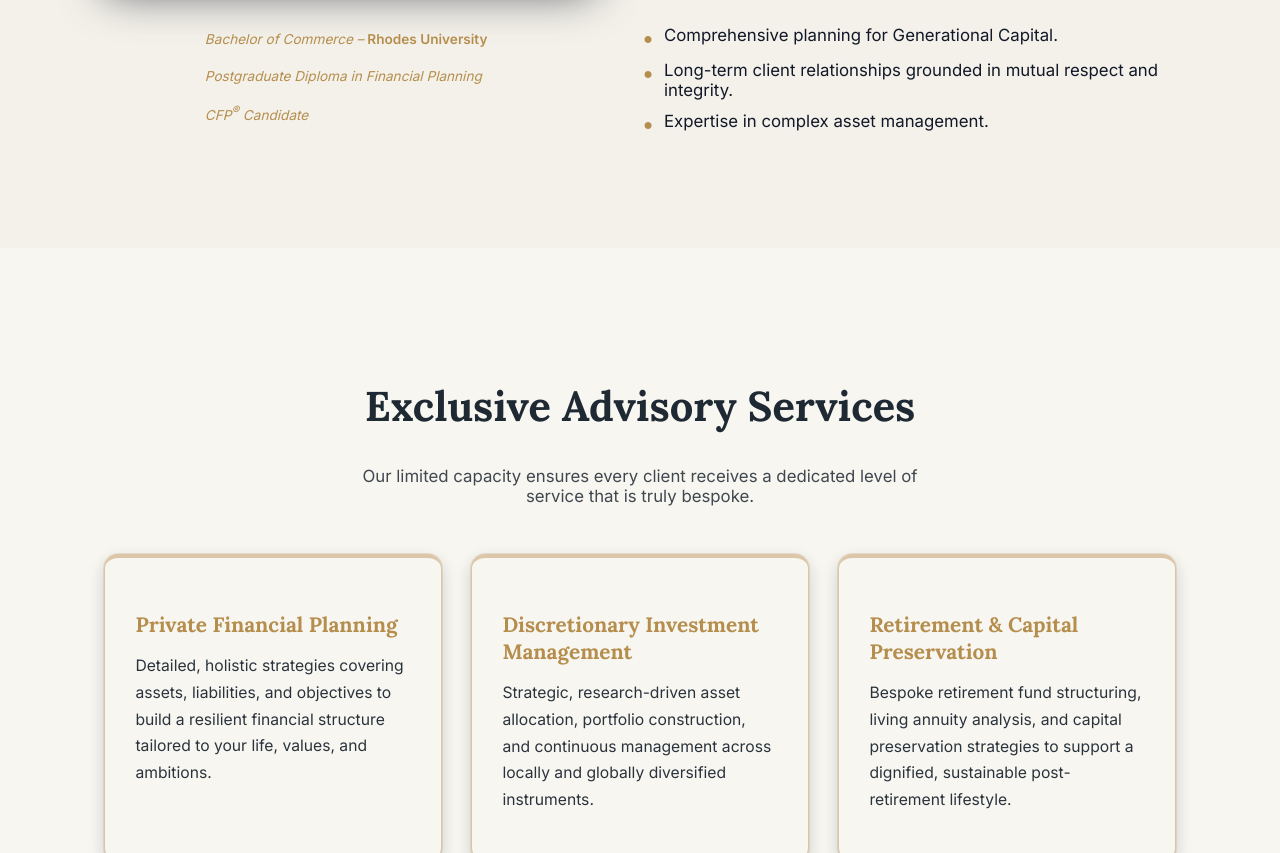
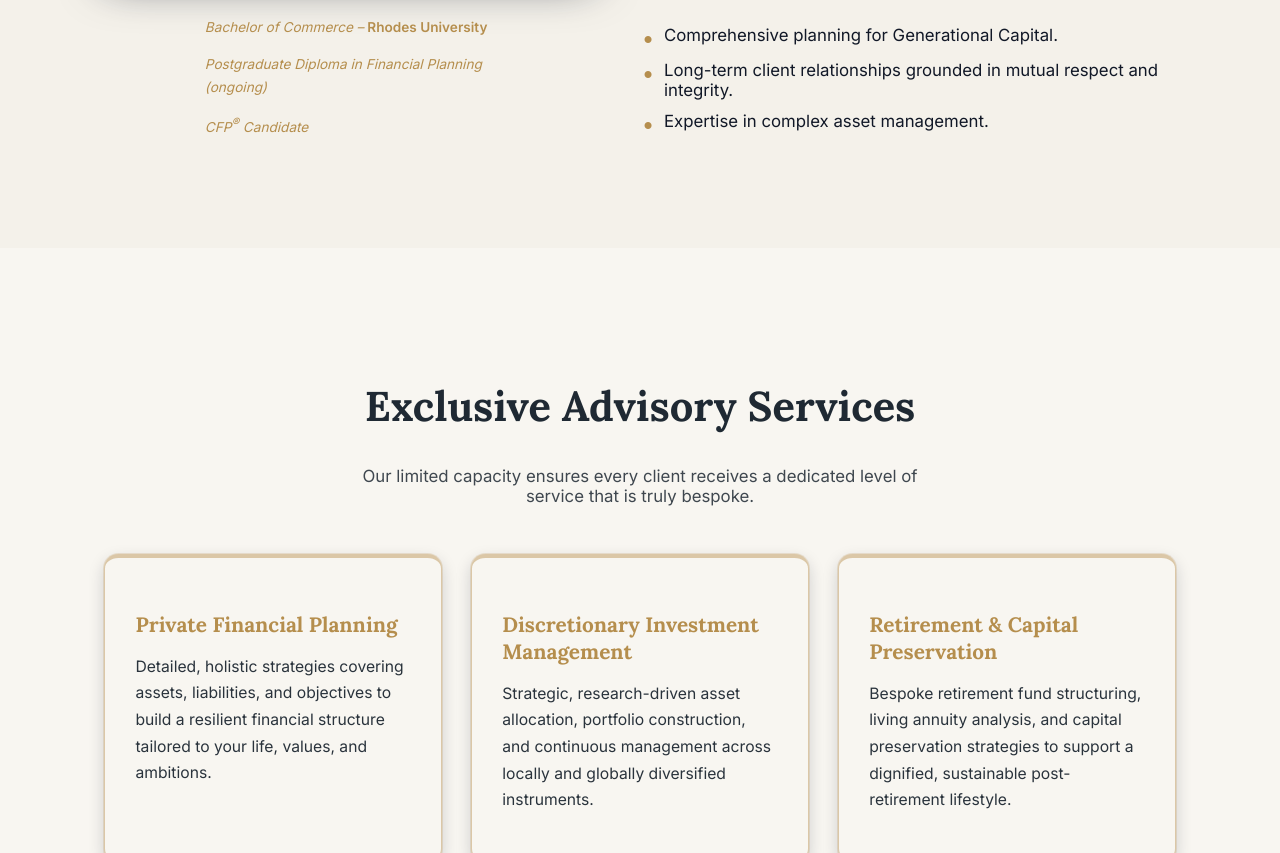
Before and after one commit to Dateh7/CACapitalStatic, a website built with webpack: page index.html in a window 1280 px wide. Shown: the part 1417-2270 px from the top of the page. Built offline with nearby package versions, Linux system fonts and the light colour scheme.

Commit message:
Qualifications correction

```diff
--- a/index.html
+++ b/index.html
@@ -913,7 +913,7 @@
 
       <div class="qualifications" data-aos="fade-up" data-aos-delay="120">
         <p>Bachelor of Commerce – <span style="font-style:normal; font-weight:600;">Rhodes University</span></p>
-        <p>Postgraduate Diploma in Financial Planning</p>
+        <p>Postgraduate Diploma in Financial Planning (ongoing)</p>
         <p>CFP<sup>®</sup> Candidate</p>
       </div>
     </div>
```
